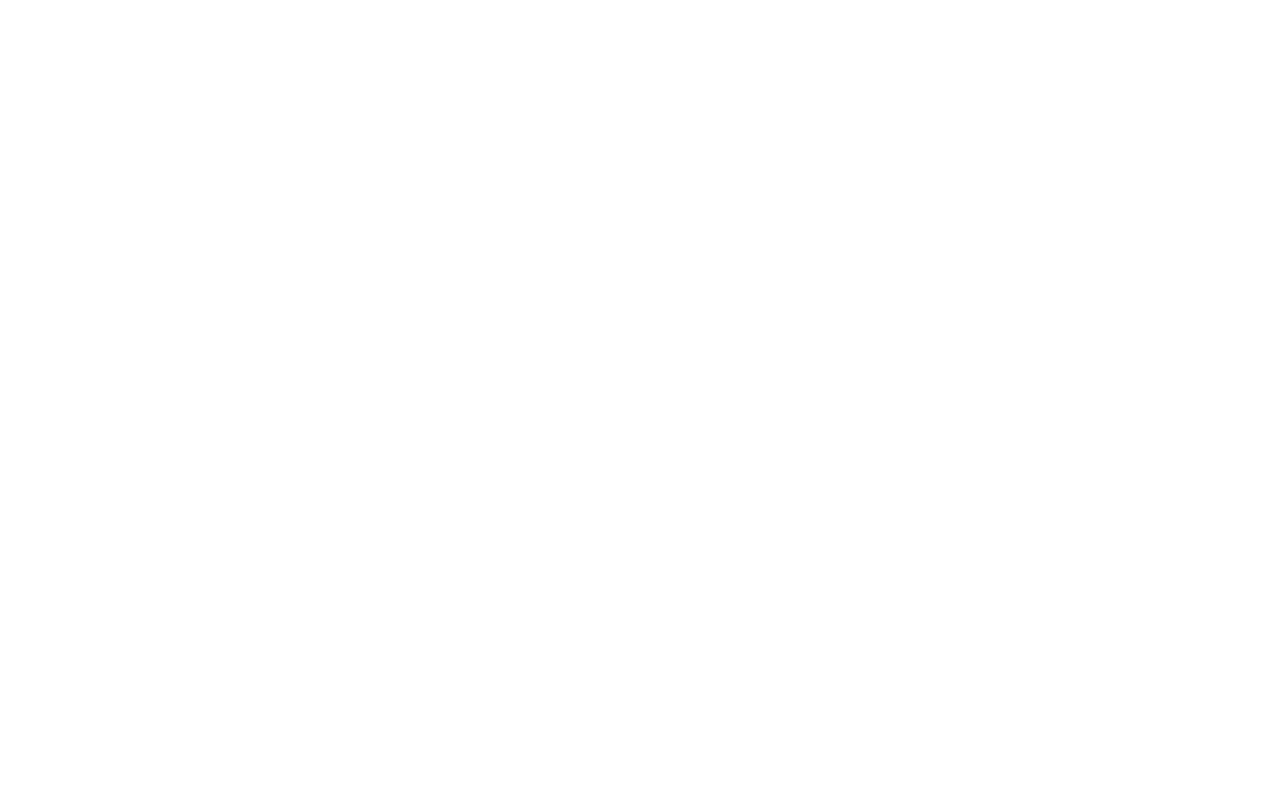
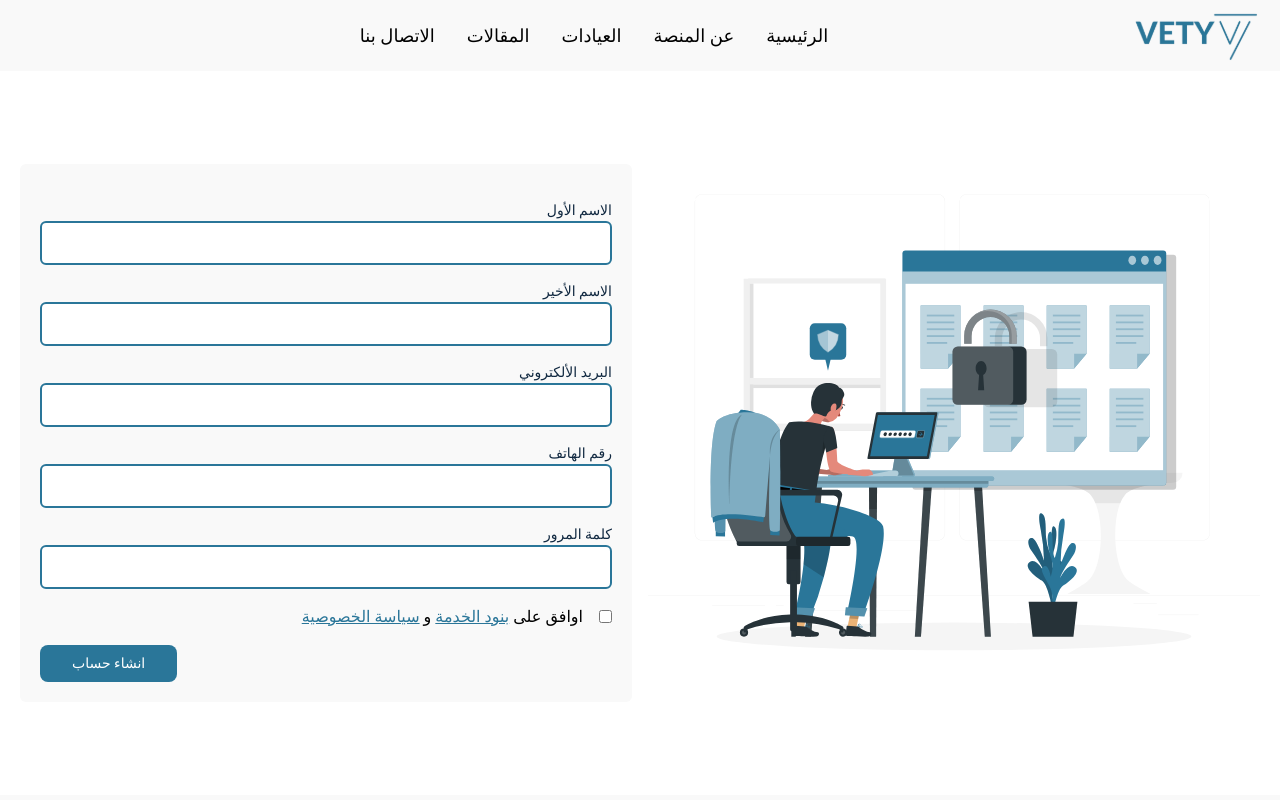
Before and after one commit to BQBB/VETY, a React (Create React App) app: page /register in a window 1280 px wide. Shown: the top 800 px of the page. Built offline with nearby package versions, Linux system fonts and the light colour scheme; some icons are missing.

Commit message:
complete login & register pages

```diff
--- /dev/null
+++ b/src/components/Input.jsx
@@ -0,0 +1,12 @@
+import React from 'react';
+
+const Input = (props) => {
+  return (
+        <div className='flex flex-col mt-4'>
+            <label className='text-[#102840] text-vsm' htmlFor={props.for}>{props.label}</label>
+            <input type={props.type} name={props.for} id={props.for} className='p-2 border-[2px] border-vblue focus:ouline-none rounded-md' />
+        </div>
+    );
+};
+
+export default Input;
--- a/src/pages/Contact.jsx
+++ b/src/pages/Contact.jsx
@@ -2,6 +2,7 @@
 import Container from '../components/Container'
 import Grid from '../components/Grid'
 import contact from '../assets/imgs/vcontact.svg'
+import Input from '../components/Input'
 
 const Contact = () => {
     return (
@@ -10,18 +11,9 @@
                 <Grid style='items-center gap-x-4'>
                     <img src={contact} alt='contact img' className='col-span-12 mx-auto w-[20rem] h-[20rem] mb-4 sm:mb-0 sm:w-auto sm:h-auto sm:col-span-6' />
                     <form className='col-span-12 sm:col-span-6 bg-vgray p-5 rounded-md'>
-                        <div className='flex flex-col'>
-                            <label className='text-[#102840] text-vsm'>الأسم الاول</label>
-                            <input type='text' className='p-2 border-[2px] border-vblue focus:ouline-none rounded-md' />
-                        </div>
-                        <div className='flex flex-col mt-4'>
-                            <label className='text-[#102840] text-vsm'>الأسم الأخير</label>
-                            <input type='text' className='p-2 border-[2px] border-vblue focus:ouline-none rounded-md' />
-                        </div>
-                        <div className='flex flex-col mt-4'>
-                            <label className='text-[#102840] text-vsm'>البريد الألكتروني</label>
-                            <input type='text' className='p-2 border-[2px] border-vblue focus:ouline-none rounded-md' />
-                        </div>
+                        <Input for='email' type='email' label='الاسم الأول' />
+                        <Input for='email' type='email' label='الاسم الأخير' />
+                        <Input for='email' type='email' label='البريد الألكتروني' />
                         <div className='flex flex-col mt-4'>
                             <label className='text-[#102840] text-vsm'>ادخل سؤالك هنا</label>
                             <textarea className='p-2 border-[2px] border-vblue focus:ouline-none rounded-md'></textarea>
--- /dev/null
+++ b/src/pages/Login.jsx
@@ -0,0 +1,28 @@
+import React from 'react';
+import Container from '../components/Container';
+import login from '../assets/imgs/vlogin.svg'
+import Input from '../components/Input';
+import Grid from '../components/Grid';
+
+const Login = () => {
+  return (
+        <Container>
+            <div className='mt-14'>
+                <Grid style='items-center gap-x-4'>
+                    <img src={login} alt='login img' className='col-span-12 mx-auto w-[20rem] h-[20rem] mb-4 sm:mb-0 sm:w-auto sm:h-auto sm:col-span-6' />
+                    <form className='col-span-12 sm:col-span-6 bg-vgray p-5 rounded-md'>
+                        <Input for='email' type='text' label='البريد الألكتروني او رقم الهاتف' />
+                        <Input for='email' type='password' label='كلمة المرور' />
+                        <div className='flex justify-between items-center mt-4'>
+                            <p className='text-vblue text-sm'>انشاء حساب جديد</p>
+                            <button className="text-white bg-vblue px-4 md:px-8 py-2 rounded-lg hover:shadow-md text-vsm mt-4 ">تسجيل الدخول</button>
+                        </div>
+                    </form>
+                </Grid>
+            </div>
+        </Container>
+
+    );
+};
+
+export default Login;
--- /dev/null
+++ b/src/pages/Register.jsx
@@ -0,0 +1,32 @@
+import React from 'react';
+import Container from '../components/Container';
+import Grid from '../components/Grid';
+import Input from '../components/Input';
+import register from '../assets/imgs/vregister.svg'
+
+const Register = () => {
+  return (
+        <Container>
+            <div className='mt-14'>
+                <Grid style='items-center gap-x-4'>
+                    <img src={register} alt='login img' className='col-span-12 mx-auto w-[20rem] h-[20rem] mb-4 sm:mb-0 sm:w-auto sm:h-auto sm:col-span-6' />
+                    <form className='col-span-12 sm:col-span-6 bg-vgray p-5 rounded-md'>
+                        <Input for='email' type='email' label='الاسم الأول' />
+                        <Input for='email' type='email' label='الاسم الأخير' />
+                        <Input for='email' type='email' label='البريد الألكتروني' />
+                        <Input for='email' type='password' label='رقم الهاتف' />
+                        <Input for='email' type='password' label='كلمة المرور' />
+                        <div className='mt-4 flex gap-x-4 items-center'>
+                            <input type='checkbox' id='accept' />
+                            <label htmlFor='accept'>اوافق على <span className='text-vblue underline'>بنود الخدمة</span> و <span className='text-vblue underline'>سياسة الخصوصية</span></label>
+                        </div>
+                        <button className="text-white bg-vblue px-4 md:px-8 py-2 rounded-lg hover:shadow-md text-vsm mt-4 table mr-auto">انشاء حساب</button>
+                    </form>
+                </Grid>
+            </div>
+        </Container>
+
+    );
+};
+
+export default Register;
--- a/src/utils/routes.js
+++ b/src/utils/routes.js
@@ -57,6 +57,18 @@
         component: lazy(()=> import('../pages/About')),
         layout: Layout
     },
+    {
+        path: '/login',
+        exact: true,
+        component: lazy(()=> import('../pages/Login')),
+        layout: Layout
+    },
+    {
+        path: '/register',
+        exact: true,
+        component: lazy(()=> import('../pages/Register')),
+        layout: Layout
+    }
 ]
 
 export default renderRoutes
```
